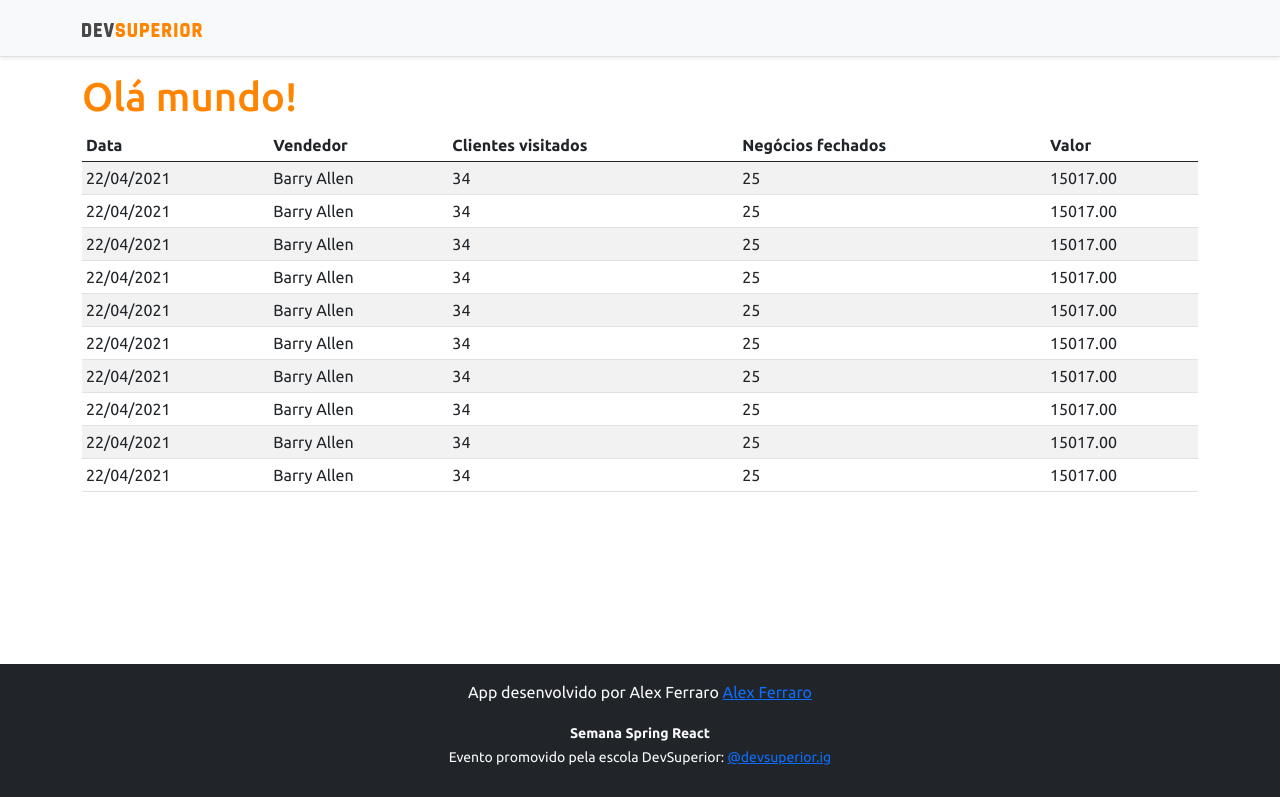
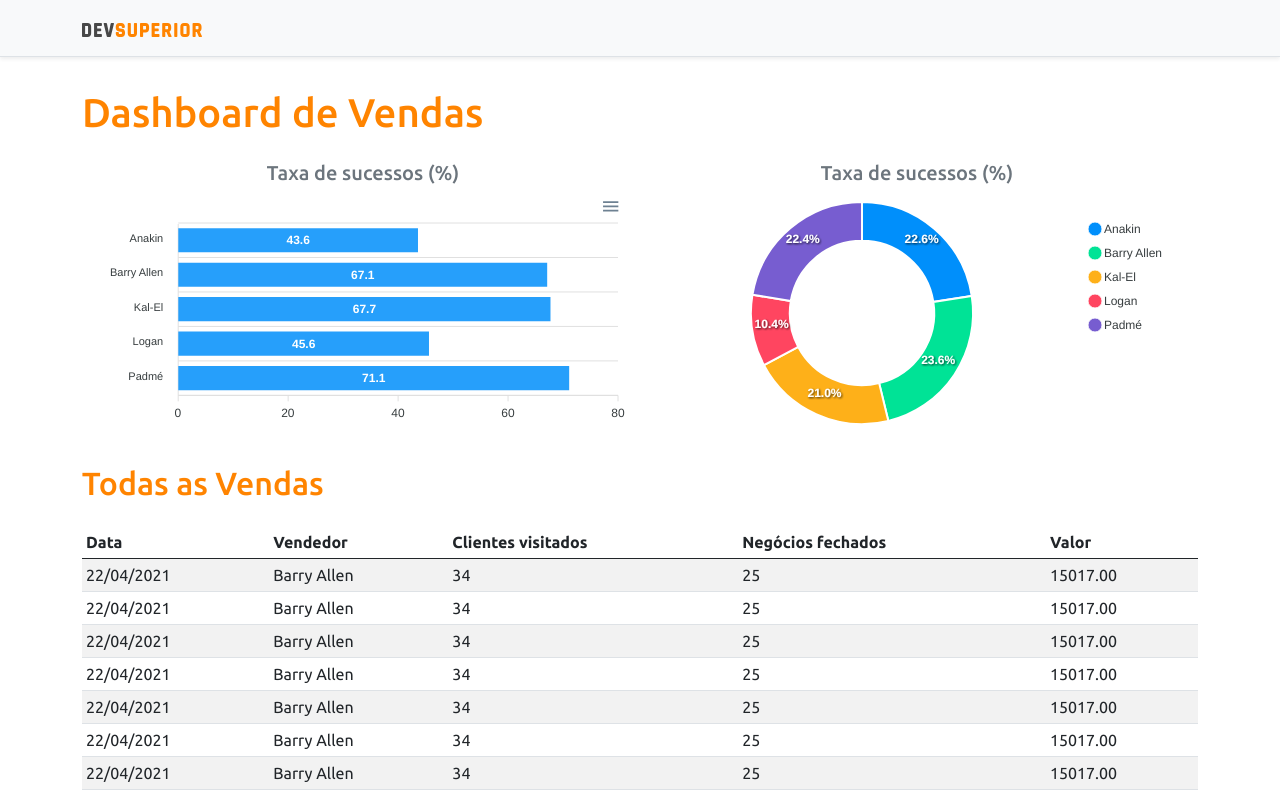
Before and after one commit to AlexFerraro/project-sds3, a React (Create React App) app in the folder frontend/: page / in a window 1280 px wide. Shown: the top 797 px of the page. Built offline with nearby package versions, Linux system fonts and the light colour scheme.

Commit message:
Static charts

```diff
--- a/frontend/package.json
+++ b/frontend/package.json
@@ -12,8 +12,10 @@
     "@types/node": "^12.0.0",
     "@types/react": "^17.0.0",
     "@types/react-dom": "^17.0.0",
+    "apexcharts": "^3.26.1",
     "bootstrap": "^5.0.0",
     "react": "^17.0.2",
+    "react-apexcharts": "^1.3.9",
     "react-dom": "^17.0.2",
     "react-scripts": "4.0.3",
     "typescript": "^4.1.2",
--- a/frontend/src/App.tsx
+++ b/frontend/src/App.tsx
@@ -1,4 +1,6 @@
+import BarChart from "components/BarChart";
 import DataTable from "components/DataTable";
+import DonutChart from "components/DonutChart/DonutChart";
 import Footer from "components/Footer";
 import NavBar from "components/NavBar";
 
@@ -7,7 +9,20 @@
     <>
       <NavBar />
       <div className="container">
-        <h1 className="text-primary">Olá mundo!</h1>
+        <h1 className="text-primary py-3">Dashboard de Vendas</h1>
+        <div className="row px-3">
+          <div className="col-sm-6">
+            <h5 className="text-center text-secondary">Taxa de sucessos (%)</h5>
+            <BarChart />
+          </div>
+          <div className="col-sm-6">
+            <h5 className="text-center text-secondary">Taxa de sucessos (%)</h5>
+            <DonutChart />
+          </div>
+        </div>
+        <div className="py-3">
+          <h2 className="text-primary">Todas as Vendas</h2>
+        </div>
         <DataTable />
       </div>
       <Footer />
--- /dev/null
+++ b/frontend/src/components/BarChart/index.tsx
@@ -0,0 +1,34 @@
+import Chart from 'react-apexcharts';
+
+const BarChart = () => {
+    const options = {
+        plotOptions: {
+            bar: {
+                horizontal: true,
+            }
+        },
+    };
+
+    const mockData = {
+        labels: {
+            categories: ['Anakin', 'Barry Allen', 'Kal-El', 'Logan', 'Padmé']
+        },
+        series: [
+            {
+                name: "% Sucesso",
+                data: [43.6, 67.1, 67.7, 45.6, 71.1]
+            }
+        ]
+    };
+
+    return (
+        <Chart
+            options={{ ...options, xaxis: mockData.labels }}
+            series={mockData.series}
+            type='bar'
+            height="240"
+        />
+    );
+}
+
+export default BarChart;
--- /dev/null
+++ b/frontend/src/components/DonutChart/DonutChart.tsx
@@ -0,0 +1,25 @@
+import Chart from 'react-apexcharts';
+
+const DonutChart = () => {
+    const mockData = {
+        series: [477138, 499928, 444867, 220426, 473088],
+        labels: ['Anakin', 'Barry Allen', 'Kal-El', 'Logan', 'Padmé']
+    }
+
+    const options = {
+        legend: {
+            show: true
+        }
+    }
+
+    return (
+        <Chart
+            options={{ ...options, labels: mockData.labels }}
+            series={mockData.series}
+            type='donut'
+            height="240"
+        />
+    );
+}
+
+export default DonutChart;
--- a/frontend/src/components/Footer/index.tsx
+++ b/frontend/src/components/Footer/index.tsx
@@ -4,7 +4,7 @@
     return (
         <footer className="footer mt-auto py-3 bg-dark">
             <div className="container">
-                <p className="text-light">App desenvolvido por Alex Ferraro <a href="https://github.com/AlexFerraro" target="_blank" rel="noreferrer">Alex Ferraro</a></p>
+                <p className="text-light">App desenvolvido por <a href="https://github.com/AlexFerraro" target="_blank" rel="noreferrer">Alex Ferraro</a></p>
                 <p className="text-light"><small><strong>Semana Spring React</strong><br />
       Evento promovido pela escola DevSuperior: <a href="https://instagram.com/devsuperior.ig" target="_blank" rel="noreferrer">@devsuperior.ig</a></small></p>
             </div>
```
Also changed, not shown: 1 other file (tests, documents, lock files or other folders).
